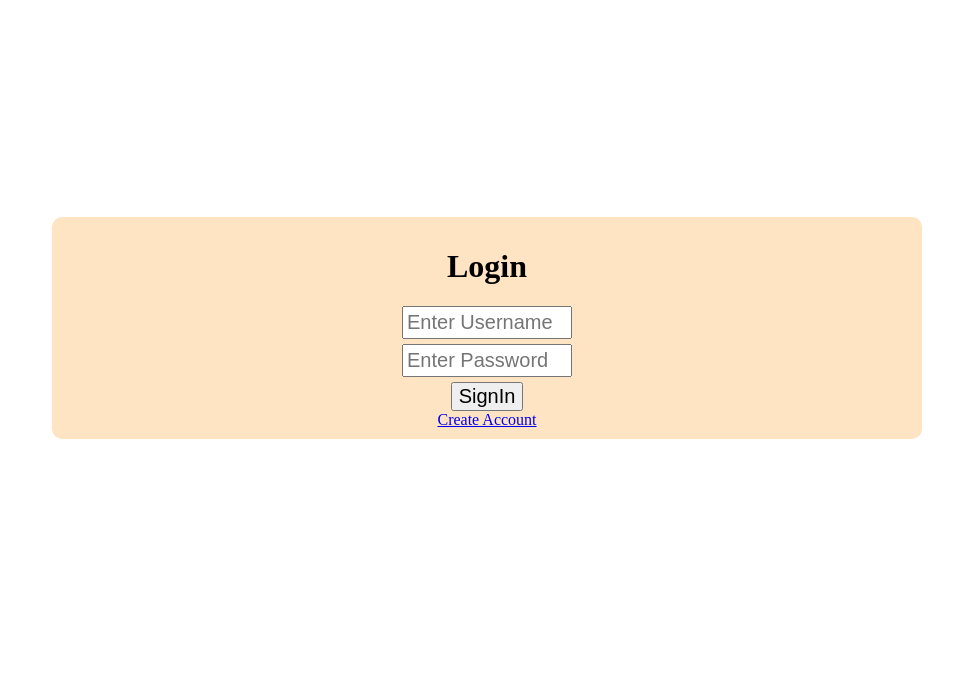
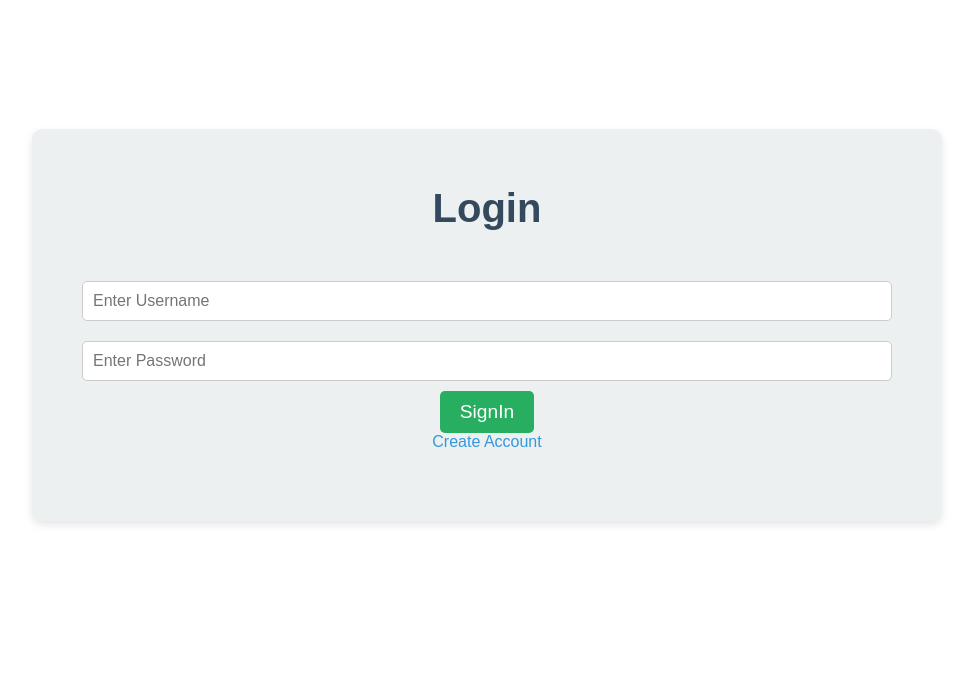
Before and after one commit to DePaul-CSC-394-401/mini-project-team-1, a Django app: page /userlogin in a window 1280 px wide. Shown: the top 679 px of the page, without its empty margins (153-1126 px from the left). Run offline with Django 5.2, Linux system fonts and the light colour scheme.

Commit message:
CSS changes to all the pages

```diff
--- a/static/css/main.css
+++ b/static/css/main.css
@@ -1,118 +1,209 @@
+/* Global Styles */
+body {
+    font-family: 'Arial', sans-serif;
+    margin: 0;
+    padding: 0;
+    background-color: #f0f4f8;
+    color: #333;
+}
+
+/* Headers */
 h1 {
     text-align: center;
+    font-size: 2.5em;
+    margin-bottom: 20px;
+    color: #34495e;
 }
 
 .header {
     text-align: center;
-    font-size: 50px;
+    font-size: 3em;
+    margin: 20px 0;
+    color: #2c3e50;
 }
 
-.taskbody {
-    background-color: bisque;
+/* General Layout */
+.container {
+    max-width: 1200px;
+    margin: 0 auto;
+    padding: 20px;
 }
 
-#usersignup{
-    text-align: center;
-    box-sizing: content-box;
-    font-size: medium;
-    background-color: blanchedalmond;
+/* Task Body */
+.taskbody {
+    background-color: #f9f9f9;
+    padding: 40px;
+    border-radius: 10px;
+    box-shadow: 0 4px 8px rgba(0, 0, 0, 0.1);
+}
+
+/* Signup Page */
+#usersignup {
+    background-color: #e0f7fa;
     display: flex;
     justify-content: center;
     align-items: center;
     height: 80vh;
-
+    padding: 20px;
+    border-radius: 10px;
 }
 
 .loginlink {
     text-align: center;
-    box-sizing: content-box;
-    font-size: large;
-    color: aqua;
+    font-size: 1.2em;
+    color: #00796b;
+    margin-top: 15px;
 }
 
 #index_page {
-    background-color: antiquewhite;
-    color: black;
+    background-color: #fcf8e3;
+    color: #333;
+    padding: 20px;
+    border-radius: 10px;
+    box-shadow: 0 4px 8px rgba(0, 0, 0, 0.1);
+}
 
+/* Form Styles */
+form {
+    text-align: center;
+    margin: 20px 0;
+    padding: 20px;
 }
-form{
-    text-align: center;
-    size: 30px;
 
+label {
+    display: block;
+    font-size: 1.2em;
+    margin-bottom: 10px;
+    color: #333;
 }
-label{
-    text-align: center;
-    size: 20px;
+
+input[type="email"], input[type="password"], input[id="username"], textarea {
+    font-size: 1.2em;
+    padding: 10px;
+    width: 80%;
+    margin: 10px 0;
+    border: 1px solid #ccc;
+    border-radius: 5px;
+    box-sizing: border-box;
+}
+
+input[type="submit"], button {
+    font-size: 1.2em;
+    padding: 10px 20px;
+    background-color: #3498db;
+    color: white;
+    border: none;
+    border-radius: 5px;
+    cursor: pointer;
+    transition: background-color 0.3s ease;
+}
+
+input[type="submit"]:hover, button:hover {
+    background-color: #2980b9;
 }
 
 .userbody {
-
+    display: flex;
     justify-content: center;
     align-items: center;
+    padding: 20px;
+}
 
-}
+/* Login Page */
 #userloginpage {
-    background-color: white;
+    background-color: #ffffff;
     display: flex;
     justify-content: center;
     align-items: center;
     height: 80vh;
+    padding: 20px;
 }
 
-.box{
+.box, .userbox {
     border-radius: 10px;
-    width: 1100px;
-    padding: 10px;
+    width: 100%;
+    max-width: 850px;
+    padding: 30px;
     text-align: center;
-    align-items: center;
-    background-color: rgb(209, 191, 179);
+    background-color: #ecf0f1;
     border-width: 10px;
+    box-shadow: 0 4px 8px rgba(0, 0, 0, 0.1);
     margin-bottom: 30px;
-
-
 }
 
-.userbox{
-    border-radius: 10px;
-    width: 850px;
-    padding: 10px;
-    text-align: center;
-    align-items: center;
-    background-color: bisque;
-    border-width: 10px;
-
+/* Form Input Boxes */
+.inputbox, .inputbox2 {
+    width: 80%;
+    padding: 15px;
+    margin: 10px auto;
+    font-size: 1em;
+    border-radius: 5px;
+    border: 1px solid #ccc;
 }
 
-.inputbox2 {
-    width: 100px;
-    padding: 30px;
+input[type="email"], input[type="password"], input[id="username"], textarea {
+    font-size: 1em;
+    padding: 10px;
+    width: 100%;
+    margin: 10px 0;
+    border: 1px solid #ccc;
+    border-radius: 5px;
     box-sizing: border-box;
-    margin-bottom: 30px;
-    font-size: medium;
 }
 
-.inputbox {
-    width: 100px;
-    padding: 30px;
-    box-sizing: border-box;
-    margin-bottom: 5px;
-    font-size: smaller;
+/* Button Styles */
+button, input[type="submit"] {
+    font-size: 1.2em;
+    padding: 10px 20px;
+    background-color: #27ae60;
+    color: white;
+    border: none;
+    border-radius: 5px;
+    cursor: pointer;
+    transition: background-color 0.3s ease;
 }
 
-input[type='submit'] {
-    cursor: pointer;
+button:hover, input[type="submit"]:hover {
+    background-color: #2ecc71;
 }
 
-
-
-input[type="email"], input[type="password"], input[id="username"], textarea {
-    font-size: 20px;
-    padding: 3px;
-    width: 20%;
+/* Links */
+a {
+    color: #3498db;
+    text-decoration: none;
 }
 
+a:hover {
+    text-decoration: underline;
+}
 
-button{
-size: 20px;
-font-size: 20px;
+/* Additional Styles */
+.error-message {
+    color: #e74c3c;
+    font-weight: bold;
+    text-align: center;
+    margin-top: 10px;
 }
+
+.success-message {
+    color: #2ecc71;
+    font-weight: bold;
+    text-align: center;
+    margin-top: 10px;
+}
+
+/* Task List Styles */
+.task-list {
+    list-style: none;
+    padding: 0;
+    margin: 0;
+}
+
+.task-list li {
+    background-color: #ffffff;
+    padding: 15px;
+    margin-bottom: 10px;
+    border: 1px solid #ddd;
+    border-radius: 5px;
+    box-shadow: 0 2px 4px rgba(0, 0, 0, 0.1);
+}
```
